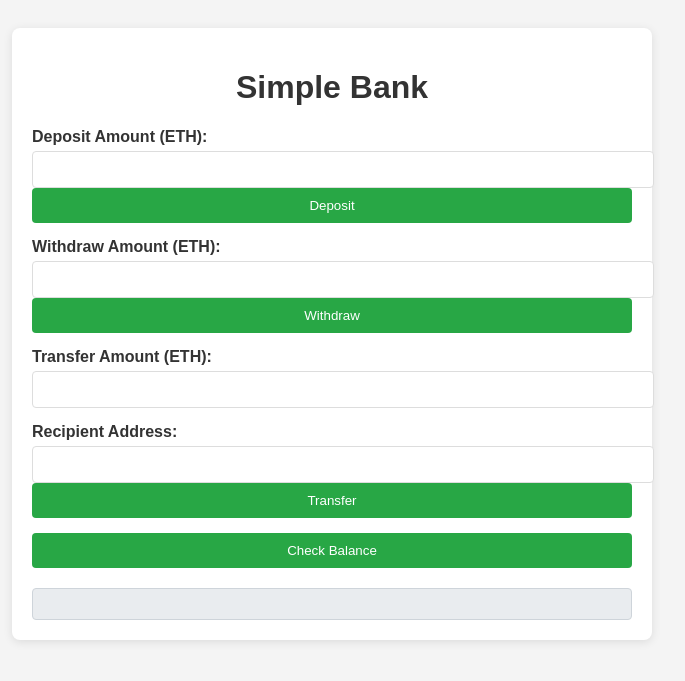
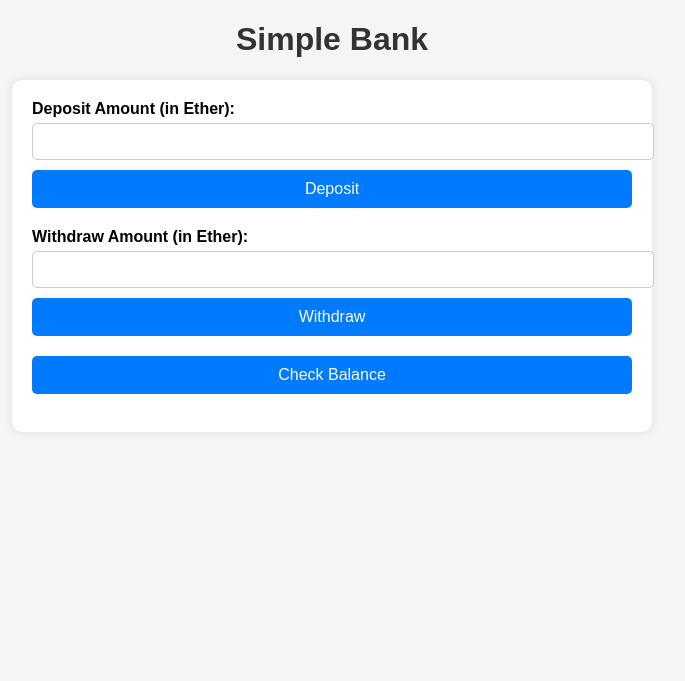
Before and after one commit to vinothkumarmohanraj/dappn, a Flask app: page / in a window 1280 px wide. Shown: the top 681 px of the page, without its empty margins (308-993 px from the left). Run offline with Flask 3, Linux system fonts and the light colour scheme; some libraries are stand-ins or nearby versions.

Commit message:
Update index.html

```diff
--- a/templates/index.html
+++ b/templates/index.html
@@ -4,123 +4,100 @@
     <meta charset="UTF-8">
     <meta name="viewport" content="width=device-width, initial-scale=1.0">
     <title>Simple Bank</title>
+    <script src="https://cdn.jsdelivr.net/gh/ethereum/web3.js@1.3.6/dist/web3.min.js"></script>
     <style>
         body {
             font-family: Arial, sans-serif;
-            background-color: #f4f4f4;
+            margin: 20px;
+            padding: 0;
+            background-color: #f5f5f5;
+        }
+
+        h1 {
+            text-align: center;
             color: #333;
-            padding: 20px;
         }
+
         .container {
+            width: 100%;
             max-width: 600px;
             margin: 0 auto;
             background-color: #fff;
             padding: 20px;
-            border-radius: 8px;
-            box-shadow: 0 2px 10px rgba(0, 0, 0, 0.1);
+            border-radius: 10px;
+            box-shadow: 0 0 10px rgba(0, 0, 0, 0.1);
         }
-        h1 {
-            text-align: center;
-            color: #333;
+
+        form {
+            margin-bottom: 20px;
         }
-        .form-group {
-            margin-bottom: 15px;
-        }
+
         label {
             display: block;
             margin-bottom: 5px;
             font-weight: bold;
         }
-        input[type="text"], input[type="number"], input[type="submit"] {
+
+        input[type="text"] {
             width: 100%;
             padding: 10px;
-            border: 1px solid #ddd;
-            border-radius: 4px;
+            margin-bottom: 10px;
+            border: 1px solid #ccc;
+            border-radius: 5px;
         }
-        input[type="submit"] {
-            background-color: #28a745;
-            color: #fff;
+
+        button {
+            width: 100%;
+            padding: 10px;
+            background-color: #007bff;
+            color: white;
             border: none;
+            border-radius: 5px;
+            font-size: 16px;
             cursor: pointer;
         }
-        input[type="submit"]:hover {
-            background-color: #218838;
+
+        button:hover {
+            background-color: #0056b3;
         }
-        .result {
-            margin-top: 20px;
-            padding: 15px;
-            background-color: #e9ecef;
-            border: 1px solid #ced4da;
-            border-radius: 4px;
+
+        .balance {
+            font-size: 18px;
+            font-weight: bold;
+            color: #007bff;
         }
     </style>
-    <script src="https://cdn.jsdelivr.net/npm/web3@1.6.1/dist/web3.min.js"></script>
 </head>
 <body>
+    <h1>Simple Bank</h1>
     <div class="container">
-        <h1>Simple Bank</h1>
+        <form id="depositForm">
+            <label for="depositAmount">Deposit Amount (in Ether):</label>
+            <input type="text" id="depositAmount" required>
+            <button type="submit">Deposit</button>
+        </form>
 
-        <div class="form-group">
-            <label for="depositAmount">Deposit Amount (ETH):</label>
-            <input type="number" id="depositAmount" step="0.01">
-            <input type="submit" value="Deposit" onclick="deposit()">
-        </div>
+        <form id="withdrawForm">
+            <label for="withdrawAmount">Withdraw Amount (in Ether):</label>
+            <input type="text" id="withdrawAmount" required>
+            <button type="submit">Withdraw</button>
+        </form>
 
-        <div class="form-group">
-            <label for="withdrawAmount">Withdraw Amount (ETH):</label>
-            <input type="number" id="withdrawAmount" step="0.01">
-            <input type="submit" value="Withdraw" onclick="withdraw()">
-        </div>
-
-        <div class="form-group">
-            <label for="transferAmount">Transfer Amount (ETH):</label>
-            <input type="number" id="transferAmount" step="0.01">
-        </div>
-
-        <div class="form-group">
-            <label for="transferAddress">Recipient Address:</label>
-            <input type="text" id="transferAddress">
-            <input type="submit" value="Transfer" onclick="transfer()">
-        </div>
-
-        <div class="form-group">
-            <input type="submit" value="Check Balance" onclick="getBalance()">
-        </div>
-
-        <div class="result" id="result"></div>
+        <button id="checkBalanceButton">Check Balance</button>
+        <p id="balance" class="balance"></p>
     </div>
 
     <script>
-        let web3 = new Web3(Web3.givenProvider);
-        let contractAddress = "0x19384463415dfc5316b0840ba7ed59e37ce1c9a2";
-        let abi =
+        // Ensure Web3 is connected to the Ethereum provider (MetaMask)
+        const web3 = new Web3(Web3.givenProvider);
 
-
-
-                [
+        // ABI for the SimpleBank contract
+        const contractABI = [
             {
                 "inputs": [],
                 "name": "deposit",
                 "outputs": [],
                 "stateMutability": "payable",
-                        "type": "function"
-                    },
-                    {
-                        "inputs": [
-                            {
-                                "internalType": "address",
-                                "name": "_to",
-                                "type": "address"
-                            },
-                            {
-                                "internalType": "uint256",
-                                "name": "_amount",
-                                "type": "uint256"
-                            }
-                        ],
-                        "name": "transfer",
-                        "outputs": [],
-                        "stateMutability": "nonpayable",
                 "type": "function"
             },
             {
@@ -148,58 +125,110 @@
                 ],
                 "stateMutability": "view",
                 "type": "function"
+            },
+            {
+                "anonymous": false,
+                "inputs": [
+                    {
+                        "indexed": true,
+                        "internalType": "address",
+                        "name": "account",
+                        "type": "address"
+                    },
+                    {
+                        "indexed": false,
+                        "internalType": "uint256",
+                        "name": "amount",
+                        "type": "uint256"
+                    }
+                ],
+                "name": "Deposit",
+                "type": "event"
+            },
+            {
+                "anonymous": false,
+                "inputs": [
+                    {
+                        "indexed": true,
+                        "internalType": "address",
+                        "name": "account",
+                        "type": "address"
+                    },
+                    {
+                        "indexed": false,
+                        "internalType": "uint256",
+                        "name": "amount",
+                        "type": "uint256"
+                    }
+                ],
+                "name": "Withdrawal",
+                "type": "event"
             }
         ];
 
-        let contract = new web3.eth.Contract(abi, contractAddress);
+        // Replace this with your deployed contract address
+        const contractAddress = "0x64559867eb3b722b9169b322893eb1f624e35550";
 
-        async function deposit() {
-            let accounts = await web3.eth.getAccounts();
-            let amount = document.getElementById("depositAmount").value;
-            contract.methods.deposit().send({ from: accounts[0], value: web3.utils.toWei(amount, "ether") })
-                .then(() => {
-                    document.getElementById("result").innerText = "Deposit successful!";
-                })
-                .catch((err) => {
-                    document.getElementById("result").innerText = "Error: " + err.message;
+        // Create a contract instance
+        const simpleBank = new web3.eth.Contract(contractABI, contractAddress);
+
+        // Handle deposit form submission
+        document.getElementById("depositForm").onsubmit = async (event) => {
+            event.preventDefault();
+            const depositAmount = document.getElementById("depositAmount").value;
+            const accounts = await web3.eth.requestAccounts();
+            const sender = accounts[0];
+
+            // Convert deposit amount to Wei
+            const amountInWei = web3.utils.toWei(depositAmount, "ether");
+
+            // Call the deposit function
+            simpleBank.methods.deposit().send({
+                from: sender,
+                value: amountInWei
+            }).then((receipt) => {
+                alert("Deposit successful");
+            }).catch((error) => {
+                console.error(error);
+                alert("Deposit failed");
             });
-        }
+        };
 
-        async function withdraw() {
-            let accounts = await web3.eth.getAccounts();
-            let amount = document.getElementById("withdrawAmount").value;
-            contract.methods.withdraw(web3.utils.toWei(amount, "ether")).send({ from: accounts[0] })
-                .then(() => {
-                    document.getElementById("result").innerText = "Withdrawal successful!";
-                })
-                .catch((err) => {
-                    document.getElementById("result").innerText = "Error: " + err.message;
+        // Handle withdraw form submission
+        document.getElementById("withdrawForm").onsubmit = async (event) => {
+            event.preventDefault();
+            const withdrawAmount = document.getElementById("withdrawAmount").value;
+            const accounts = await web3.eth.requestAccounts();
+            const sender = accounts[0];
+
+            // Convert withdraw amount to Wei
+            const amountInWei = web3.utils.toWei(withdrawAmount, "ether");
+
+            // Call the withdraw function
+            simpleBank.methods.withdraw(amountInWei).send({
+                from: sender
+            }).then((receipt) => {
+                alert("Withdrawal successful");
+            }).catch((error) => {
+                console.error(error);
+                alert("Withdrawal failed");
             });
-        }
+        };
 
-        async function transfer() {
-            let accounts = await web3.eth.getAccounts();
-            let amount = document.getElementById("transferAmount").value;
-            let to = document.getElementById("transferAddress").value;
-            contract.methods.transfer(to, web3.utils.toWei(amount, "ether")).send({ from: accounts[0] })
-                .then(() => {
-                    document.getElementById("result").innerText = "Transfer successful!";
-                })
-                .catch((err) => {
-                    document.getElementById("result").innerText = "Error: " + err.message;
+        // Handle check balance button click
+        document.getElementById("checkBalanceButton").onclick = async () => {
+            const accounts = await web3.eth.requestAccounts();
+            const sender = accounts[0];
+
+            // Call the getBalance function
+            const balanceInWei = await simpleBank.methods.getBalance().call({
+                from: sender
             });
-        }
 
-        async function getBalance() {
-            let accounts = await web3.eth.getAccounts();
-            contract.methods.getBalance().call({ from: accounts[0] })
-                .then((balance) => {
-                    document.getElementById("result").innerText = "Your balance: " + web3.utils.fromWei(balance, "ether") + " ETH";
-                })
-                .catch((err) => {
-                    document.getElementById("result").innerText = "Error: " + err.message;
-                });
-        }
+            // Convert balance from Wei to Ether
+            const balanceInEther = web3.utils.fromWei(balanceInWei, "ether");
+            document.getElementById("balance").innerText = `Balance: ${balanceInEther} Ether`;
+        };
     </script>
 </body>
 </html>
```
Lines whose indentation alone changed are shown as unchanged.
